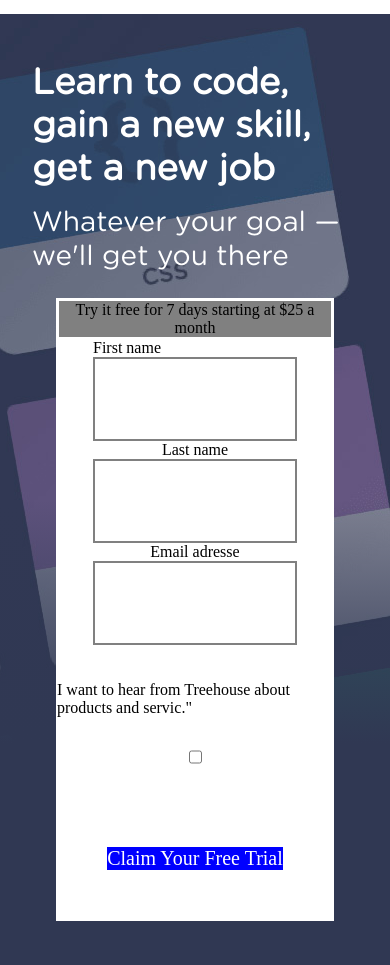
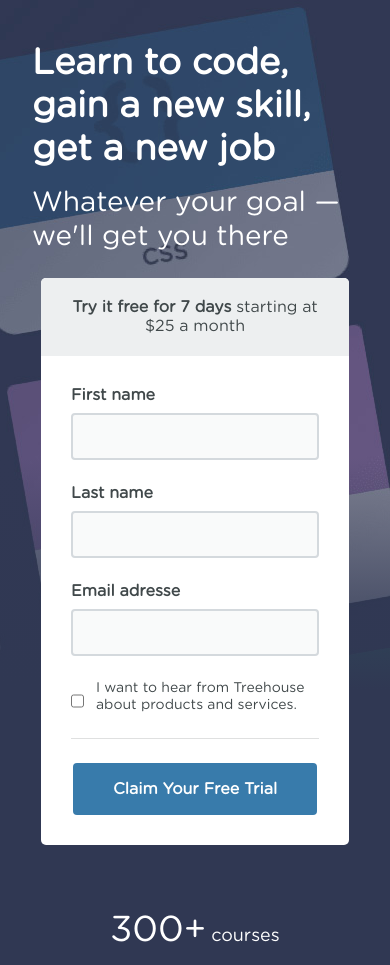
Before and after one commit to FabienHP/Projet1FJA, a plain HTML site: page index.html in a window 390 px wide. Shown: the part 56-1021 px from the top of the page. Drawn offline with Linux system fonts and the light colour scheme.

Commit message:
update Fabien 17/09 23:32

```diff
--- a/index.html
+++ b/index.html
@@ -29,26 +29,24 @@
                 <h2>Whatever your goal — we'll get you there</h2>
             </div>
 
-            <form class="formulaire" method="post"action="get">
-            <h3> Try it free for 7 days starting at $25 a month </h3>
+            <div class="extform">
+                <form class="formulaire" method="post"action="get">
+                    <p class="formtitle"><span>Try it free for 7 days</span> starting at $25 a month<p>
 
-                <label for="First name">First name<input type="text" name="First name" id="First name"></label>
+                    <label for="First name"><span>First name</span><input type="text" name="First name" id="First name"></label>
 
+                    <label for="Last name" ><span>Last name</span><input type="text" name="Last name" id="Last name"></label>
 
+                    <label for= "Email adresse"><span>Email adresse</span><input type="text" name="Email adresse" id="Email adresse"></label>
 
-                <label for="Last name" >Last name</label> <input type="text" name="Last name" id="Last name">
+                    <label class="labcheck" for="Abonnement newsletter"><span class="textcheck">I want to hear from Treehouse about products and services.</span><input class="inpcheck" type="checkbox" name="abonnement newsletter" id="Abonnement newsletter"></label>
 
+                    <div class="button">
+                        <button>Claim Your Free Trial</button>
+                    </div>
+                </form>
+            </div>
 
-
-                <label for= "Email adresse">Email adresse</label><input type="text" name="Email adresse" id="Email adresse">
-
-
-                <labef for="Abonnement newsletter"><br><br>I want to hear from Treehouse about products and servic."</labef>
-                <input type="checkbox" name="abonnement newsletter"id="Abonnement newsletter">
-            <div class="button">
-                <button>Claim Your Free Trial</button>
-            </div>
-            </form>
             <div class="footer-header">
                 <div class="div-footer-header">
                     <span class="text-1">300+</span>
--- a/style.css
+++ b/style.css
@@ -90,7 +90,8 @@
     nav {
         position: fixe;
         background-color: white;
-        height: 70px;
+        height: 50px;
+        text-decoration: none;
     }
 
     .logo {
@@ -100,7 +101,6 @@
 
     nav>ul {
         font-family: "Gotham Rounded A", Helvetica, Arial, sans-serif;
-        font-weight: 500;
         list-style-type: none;
         display: flex;
         flex-direction: row;
@@ -140,51 +140,86 @@
         margin-top: 15px;
     }
 
-/* Form Jonathan */
+/* Top Form Fabien/Jonathan */
+
+    .extform {
+        padding: 0 9px;
+        margin-top: 24px;
+    }
 
     .formulaire {
+        font-family: "Gotham Rounded B", Helvetica, Arial, sans-serif;
         background-color: white;
         display:flex;
         flex-direction: column;
         align-items: center;
-        margin: 24px ;
-        border: 1px solid white;
+        padding: 30px;
+        border-radius: 5px;
+        color: #40484a;
     }
 
-    h3 {
-        background-color: gray;
-        border: 2px solid white;
+    .formtitle {
+        background-color: #edeff0;
         text-align: center;
-        margin: 0px auto;
+        padding: 20px;
+        margin: -30px -30px 30px;
+        border-radius: 5px 5px 0 0;
     }
 
-    input{
-    display:inline-block;
-
-    height: 80px;
-    margin: 0px auto;
-
-    border-color: gray;
-    border: 2px solid gray;
+    form>p>span {
+        font-weight: bold;
     }
 
-    .button {
-        display:inline;
-        font-size:20px;
-        margin: 0px auto;
-        padding: 50px;
+/* Input Form Jonathan/Fabien */
 
-    }
-
-    button {
-        background-color: blue;
-        color: white;
-        text-align: center;
+    form label span {
+        font-weight: bold;
+        margin-bottom: 8px;
     }
 
     label{
         display:flex;
         flex-direction: column;
+    }
+
+    input{
+        background-color: #f9fafa;
+        border: 2px solid #d4d9dd;
+        border-radius: 4px;
+        padding: .75rem 1rem;
+        margin-bottom: 24px;
+    }
+
+/* Footer of Form Fabien/Jonathan */
+
+    .labcheck {
+        flex-direction: row-reverse;
+        border-bottom: 1px solid #dfe0e0;
+        padding-bottom: 16px;
+    }
+
+    .inpcheck {
+        background-color: #f9fafa;
+        border: 2px solid #d4d9dd;
+        margin: 0;
+    }
+
+    .textcheck {
+        font-weight: normal;
+        font-size: 14px;
+        margin-left: 12px;
+    }
+
+    button {
+        background-color: #387bab;
+        color: white;
+        text-align: center;
+        border-radius: 4px;
+        margin-top: 24px;
+        font-size: 16px;
+        font-weight: bold;
+        padding: 0 40px;
+        height: 52px;;
     }
 
 /* Footer of Header Fabien */
@@ -194,14 +229,13 @@
         font-family: "Gotham Rounded B", Helvetica, Arial, sans-serif;
         color: white;
         display: flex;
-        flex-direction: column;
+        flex-wrap: wrap;
         text-align: center;
+        justify-content: center;
     }
 
     .div-footer-header {
-        margin-left: 1.5rem;
-        margin-right: 1.5rem;
-        margin-bottom: 1rem;
+        margin: 0 1.5rem 1rem 1.5rem;
     }
 
     .text-1 {
@@ -259,7 +293,7 @@
         width: 150px;
     }
 
-/* Themes Formation*/
+/* Themes Formation Amauy*/
 
     .abox {
         text-decoration:none;
@@ -315,7 +349,7 @@
         border-left: solid 8px #008297;
     }
 
-    .php h6{
+    .php h6 {
         font-family: "Gotham Rounded B", Helvetica, Arial, sans-serif;
         color: #008297;
         font-weight: 800;
```
